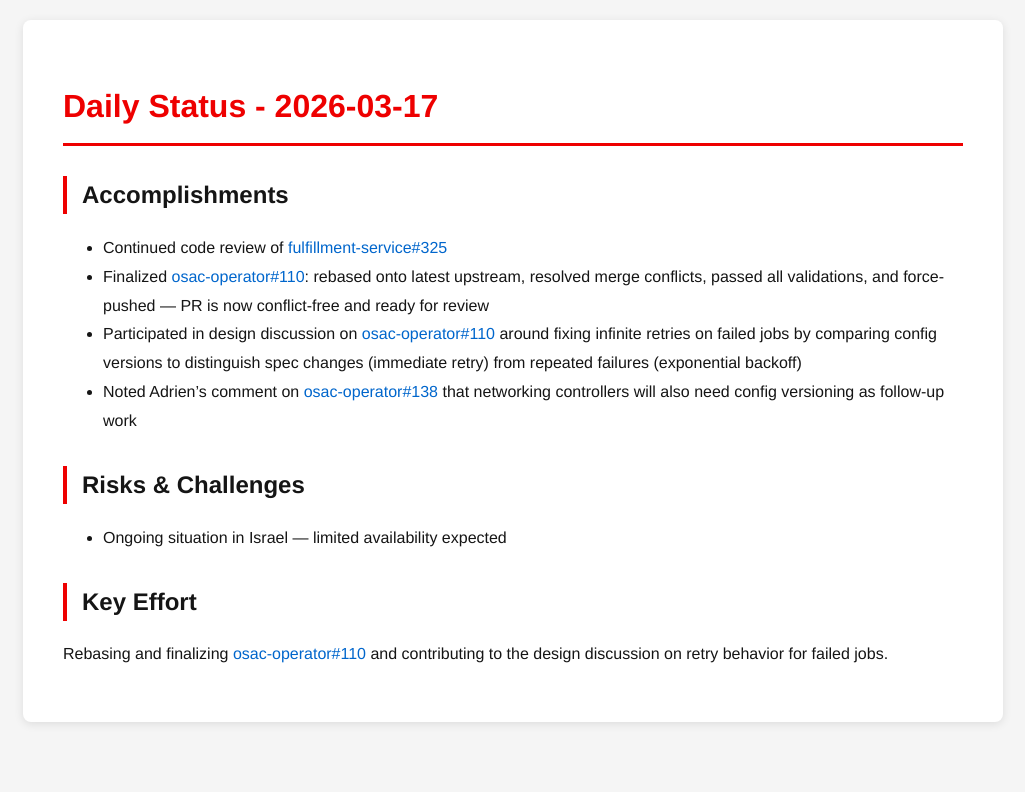
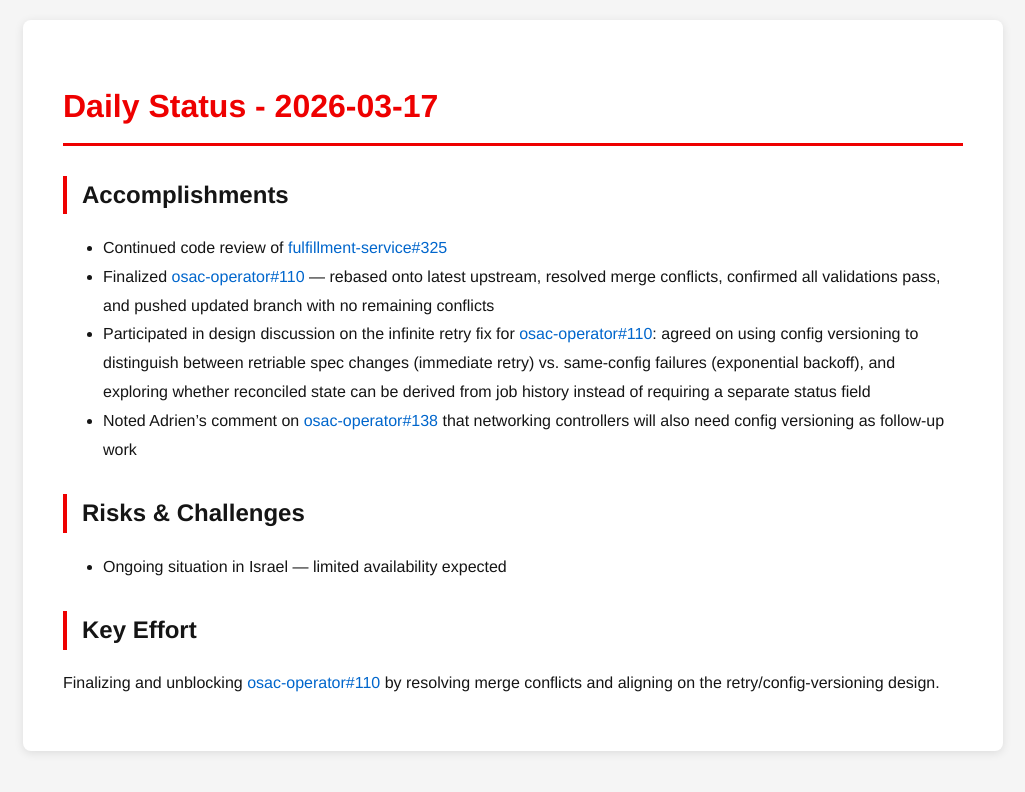
Before and after one commit to tzvatot/daily-status, a Jekyll site: the page built from 2026-03-17.md, in a window 1280 px wide. Shown: the top 792 px of the page, without its empty margins (127-1152 px from the left). Built offline with Jekyll 4.4.1, drawn with Linux system fonts in a browser that asks for light colours.

Commit message:
Daily status update - 2026-03-17

```diff
--- a/2026-03-17.md
+++ b/2026-03-17.md
@@ -8,12 +8,12 @@ date: 2026-03-17
 
 ## Accomplishments
 - Continued code review of [fulfillment-service#325](https://github.com/osac-project/fulfillment-service/pull/325)
-- Finalized [osac-operator#110](https://github.com/osac-project/osac-operator/pull/110): rebased onto latest upstream, resolved merge conflicts, passed all validations, and force-pushed — PR is now conflict-free and ready for review
-- Participated in design discussion on [osac-operator#110](https://github.com/osac-project/osac-operator/pull/110) around fixing infinite retries on failed jobs by comparing config versions to distinguish spec changes (immediate retry) from repeated failures (exponential backoff)
+- Finalized [osac-operator#110](https://github.com/osac-project/osac-operator/pull/110) — rebased onto latest upstream, resolved merge conflicts, confirmed all validations pass, and pushed updated branch with no remaining conflicts
+- Participated in design discussion on the infinite retry fix for [osac-operator#110](https://github.com/osac-project/osac-operator/pull/110): agreed on using config versioning to distinguish between retriable spec changes (immediate retry) vs. same-config failures (exponential backoff), and exploring whether reconciled state can be derived from job history instead of requiring a separate status field
 - Noted Adrien's comment on [osac-operator#138](https://github.com/osac-project/osac-operator/pull/138) that networking controllers will also need config versioning as follow-up work
 
 ## Risks & Challenges
 - Ongoing situation in Israel — limited availability expected
 
 ## Key Effort
-Rebasing and finalizing [osac-operator#110](https://github.com/osac-project/osac-operator/pull/110) and contributing to the design discussion on retry behavior for failed jobs.
+Finalizing and unblocking [osac-operator#110](https://github.com/osac-project/osac-operator/pull/110) by resolving merge conflicts and aligning on the retry/config-versioning design.
```
